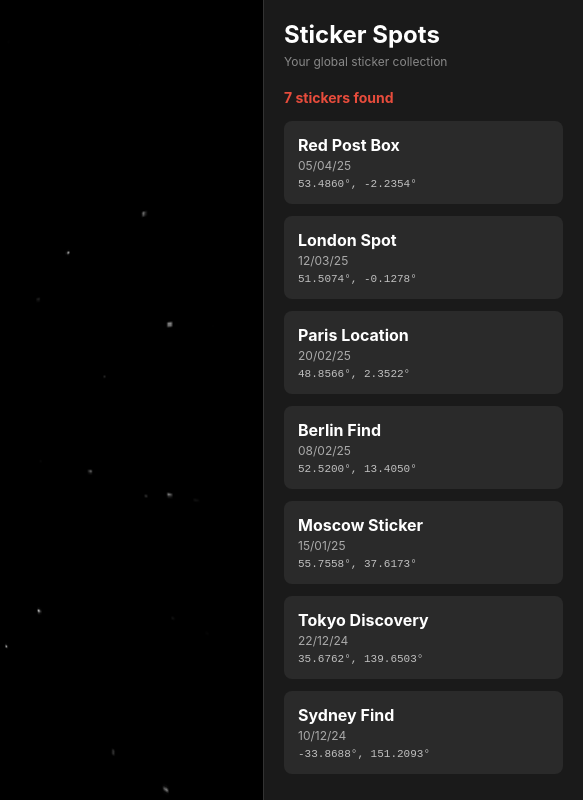
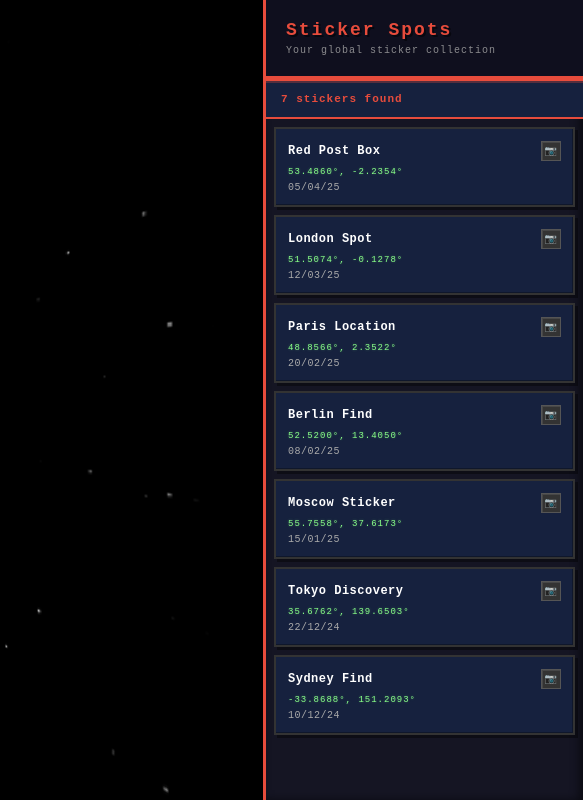
Before and after one commit to ehodgson96/stickers-globe, a plain HTML site: page index.html in a window 1280 px wide. Shown: the full height of the page, 697-1280 px from the left. Drawn offline with nearby package versions, Linux system fonts and the light colour scheme; animation ran at ten frames a second.

Commit message:
Sidebar update

```diff
--- a/index.html
+++ b/index.html
@@ -30,66 +30,150 @@
 
         .sidebar {
             width: 320px;
-            background: #1a1a1a;
+            background: #1a1a2eb4;
             overflow-y: auto;
-            padding: 20px;
-            border-left: 1px solid #333;
+            padding: 0;
+            border-left: 3px solid #e74c3c;
+            display: flex;
+            flex-direction: column;
+            font-family: 'Courier New', monospace;
+            image-rendering: pixelated;
+            box-shadow: inset -4px 0 8px rgba(0, 0, 0, 0.5);
         }
 
         .header {
-            margin-bottom: 20px;
+            padding: 20px;
+            background: #0f0f1e;
+            position: sticky;
+            top: 0;
+            z-index: 10;
+            border-bottom: 3px solid #e74c3c;
+            box-shadow: 0 4px 0 rgba(231, 76, 60, 0.3);
         }
 
         .header h1 {
-            font-size: 24px;
+            font-size: 18px;
             margin-bottom: 5px;
+            font-weight: 700;
+            letter-spacing: 2px;
+            color: #e74c3c;
+            text-shadow: 2px 2px 0 rgba(0, 0, 0, 0.5);
         }
 
         .header p {
-            font-size: 12px;
-            color: #888;
+            font-size: 10px;
+            opacity: 0.8;
+            letter-spacing: 1px;
+            color: #aaa;
+        }
+
+        .sticker-count {
+            font-size: 11px;
+            font-weight: 600;
+            padding: 12px 15px;
+            background: #16213e;
+            border-bottom: 2px solid #e74c3c;
+            border-top: 2px solid #e74c3c;
+            color: #e74c3c;
+            letter-spacing: 1px;
+        }
+
+        #sticker-list {
+            flex: 1;
+            overflow-y: auto;
+            padding: 8px;
         }
 
         .sticker-item {
-            background: #2a2a2a;
-            border-radius: 8px;
+            background: #16213e;
+            border: 2px solid #333;
             padding: 12px;
-            margin-bottom: 12px;
+            margin-bottom: 8px;
             cursor: pointer;
-            transition: all 0.3s ease;
-            border: 2px solid transparent;
+            transition: all 0.1s linear;
+            position: relative;
+            box-shadow: 3px 3px 0 rgba(0, 0, 0, 0.4), inset -1px -1px 0 rgba(0, 0, 0, 0.3);
         }
 
         .sticker-item:hover {
-            background: #333;
+            background: #1a2847;
             border-color: #e74c3c;
-            transform: translateX(-5px);
+            box-shadow: 4px 4px 0 rgba(231, 76, 60, 0.3), inset -1px -1px 0 rgba(0, 0, 0, 0.5);
+            transform: translate(-2px, -2px);
         }
 
         .sticker-item.active {
             background: #e74c3c;
-            color: #000;
+            border-color: #c0392b;
+            color: #fff;
+            box-shadow: 4px 4px 0 rgba(0, 0, 0, 0.5), inset 1px 1px 0 rgba(255, 255, 255, 0.2);
+            transform: translate(-3px, -3px);
+        }
+
+        .sticker-title {
+            font-weight: 700;
+            font-size: 12px;
+            margin-bottom: 6px;
+            display: flex;
+            justify-content: space-between;
+            align-items: center;
+            letter-spacing: 0.5px;
+        }
+
+        .sticker-link {
+            display: inline-flex;
+            align-items: center;
+            justify-content: center;
+            width: 20px;
+            height: 20px;
+            background: #333;
+            border: 1px solid #555;
+            text-decoration: none;
+            color: inherit;
+            font-size: 10px;
+            cursor: pointer;
+            box-shadow: inset 1px 1px 0 rgba(255, 255, 255, 0.1);
+            transition: all 0.1s linear;
+        }
+
+        .sticker-item:hover .sticker-link {
+            background: #e74c3c;
             border-color: #c0392b;
         }
 
+        .sticker-item.active .sticker-link {
+            background: rgba(0, 0, 0, 0.2);
+            border-color: rgba(0, 0, 0, 0.4);
+        }
+
         .sticker-coords {
-            font-family: monospace;
-            font-size: 11px;
-            opacity: 0.7;
-            margin-top: 5px;
+            font-family: 'Courier New', monospace;
+            font-size: 9px;
+            margin-bottom: 5px;
+            color: #88ff88;
+            letter-spacing: 1px;
+            text-shadow: 0 0 3px rgba(136, 255, 136, 0.3);
         }
 
         .sticker-date {
-            font-size: 12px;
-            opacity: 0.6;
-            margin-top: 3px;
+            font-size: 10px;
+            color: #aaa;
+            letter-spacing: 0.5px;
         }
 
-        .sticker-count {
-            font-size: 14px;
-            color: #e74c3c;
-            font-weight: bold;
-            margin-bottom: 15px;
+        #sticker-list::-webkit-scrollbar {
+            width: 12px;
+        }
+
+        #sticker-list::-webkit-scrollbar-track {
+            background: #0f0f1e;
+            border-left: 2px solid #333;
+        }
+
+        #sticker-list::-webkit-scrollbar-thumb {
+            background: #e74c3c;
+            border: 1px solid #c0392b;
+            box-shadow: inset 1px 1px 0 rgba(0, 0, 0, 0.5);
         }
 
         .controls {
@@ -167,43 +251,50 @@
                 lat: 53.4859986,
                 lng: -2.2354442,
                 date: "05/04/25",
-                title: "Red Post Box"
+                title: "Red Post Box",
+                instagram: "https://instagram.com"
             },
             {
                 lat: 51.5074,
                 lng: -0.1278,
                 date: "12/03/25",
-                title: "London Spot"
+                title: "London Spot",
+                instagram: "https://instagram.com"
             },
             {
                 lat: 48.8566,
                 lng: 2.3522,
                 date: "20/02/25",
-                title: "Paris Location"
+                title: "Paris Location",
+                instagram: "https://instagram.com"
             },
             {
                 lat: 52.5200,
                 lng: 13.4050,
                 date: "08/02/25",
-                title: "Berlin Find"
+                title: "Berlin Find",
+                instagram: "https://instagram.com"
             },
             {
                 lat: 55.7558,
                 lng: 37.6173,
                 date: "15/01/25",
-                title: "Moscow Sticker"
+                title: "Moscow Sticker",
+                instagram: "https://instagram.com"
             },
             {
                 lat: 35.6762,
                 lng: 139.6503,
                 date: "22/12/24",
-                title: "Tokyo Discovery"
+                title: "Tokyo Discovery",
+                instagram: "https://instagram.com"
             },
             {
                 lat: -33.8688,
                 lng: 151.2093,
                 date: "10/12/24",
-                title: "Sydney Find"
+                title: "Sydney Find",
+                instagram: "https://instagram.com"
             }
         ];
 
@@ -223,7 +314,7 @@
             }
         `;
 
-        // Fragment shader with day/night mixing
+        // Fragment shader with day/night mixing and glossiness
         const fragmentShader = `
             uniform sampler2D uDayTexture;
             uniform sampler2D uNightTexture;
@@ -245,10 +336,12 @@
 
                 vec3 color = mix(nightColor, dayColor, mixFactor);
 
+                // Add glossiness/specularity on day side
                 float spec = pow(max(dot(vNormal, uSunDirection), 0.0), 16.0) * 0.4;
                 color += vec3(spec);
 
-                gl_FragColor = vec4(color, 1.0);            }
+                gl_FragColor = vec4(color, 1.0);
+            }
         `;
 
         // Three.js setup
@@ -403,6 +496,7 @@
             isDragging = false;
         });
 
+        // Zoom
         container.addEventListener('wheel', (e) => {
             e.preventDefault();
 
@@ -429,11 +523,18 @@ container.addEventListener('wheel', (e) => {
             const item = document.createElement('div');
             item.className = 'sticker-item';
             item.innerHTML = `
-                <div><strong>${sticker.title}</strong></div>
+                <div class="sticker-title">
+                    <span>${sticker.title}</span>
+                    <a href="${sticker.instagram}" target="_blank" rel="noopener noreferrer" class="sticker-link" title="Open Instagram post">📷</a>
+                </div>
+                <div class="sticker-coords">${sticker.lat.toFixed(4)}°, ${sticker.lng.toFixed(4)}°</div>
                 <div class="sticker-date">${sticker.date}</div>
-                <div class="sticker-coords">${sticker.lat.toFixed(4)}°, ${sticker.lng.toFixed(4)}°</div>
             `;
-            item.addEventListener('click', () => selectSticker(index));
+            item.addEventListener('click', (e) => {
+                if (e.target.tagName !== 'A') {
+                    selectSticker(index);
+                }
+            });
             stickerList.appendChild(item);
         });
 
@@ -486,6 +587,7 @@ container.addEventListener('wheel', (e) => {
 
             animateCamera();
         }
+
         // Animation loop
         function animate() {
             requestAnimationFrame(animate);
```
Lines whose indentation alone changed are shown as unchanged.
